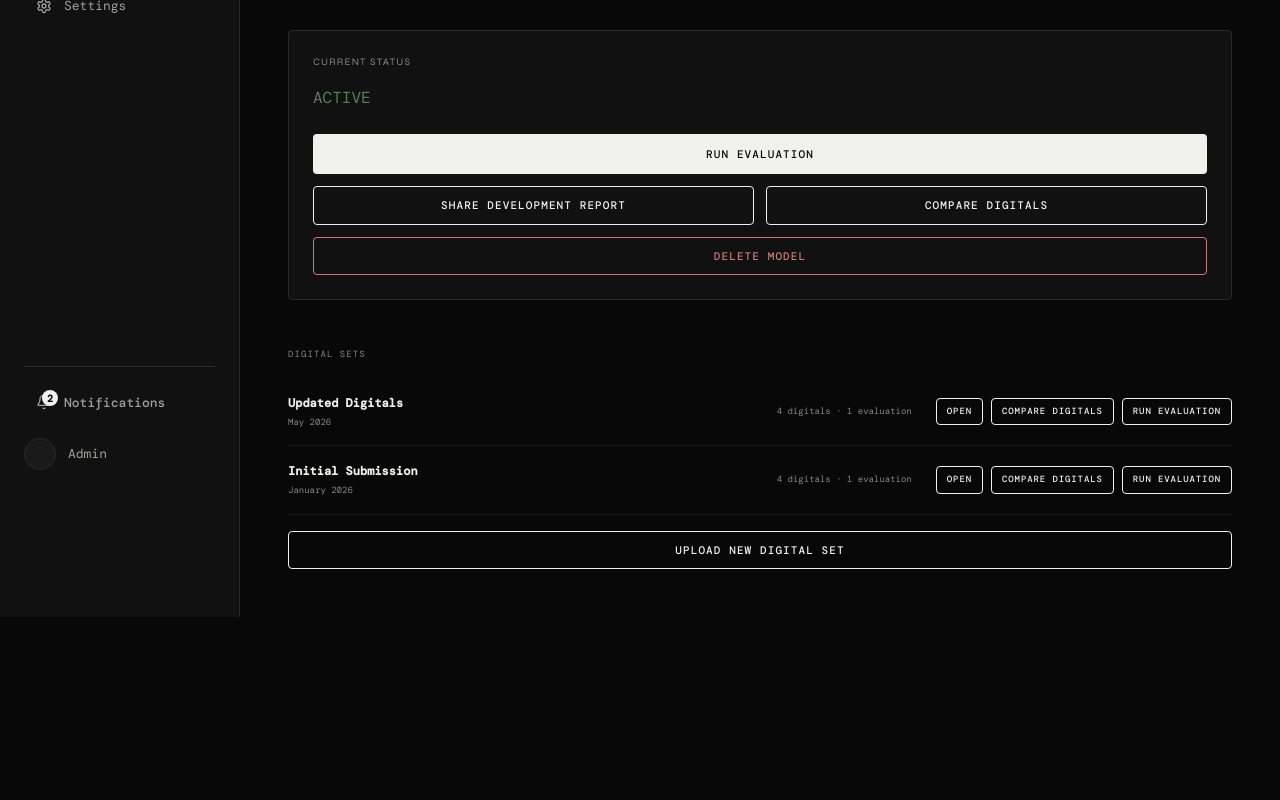
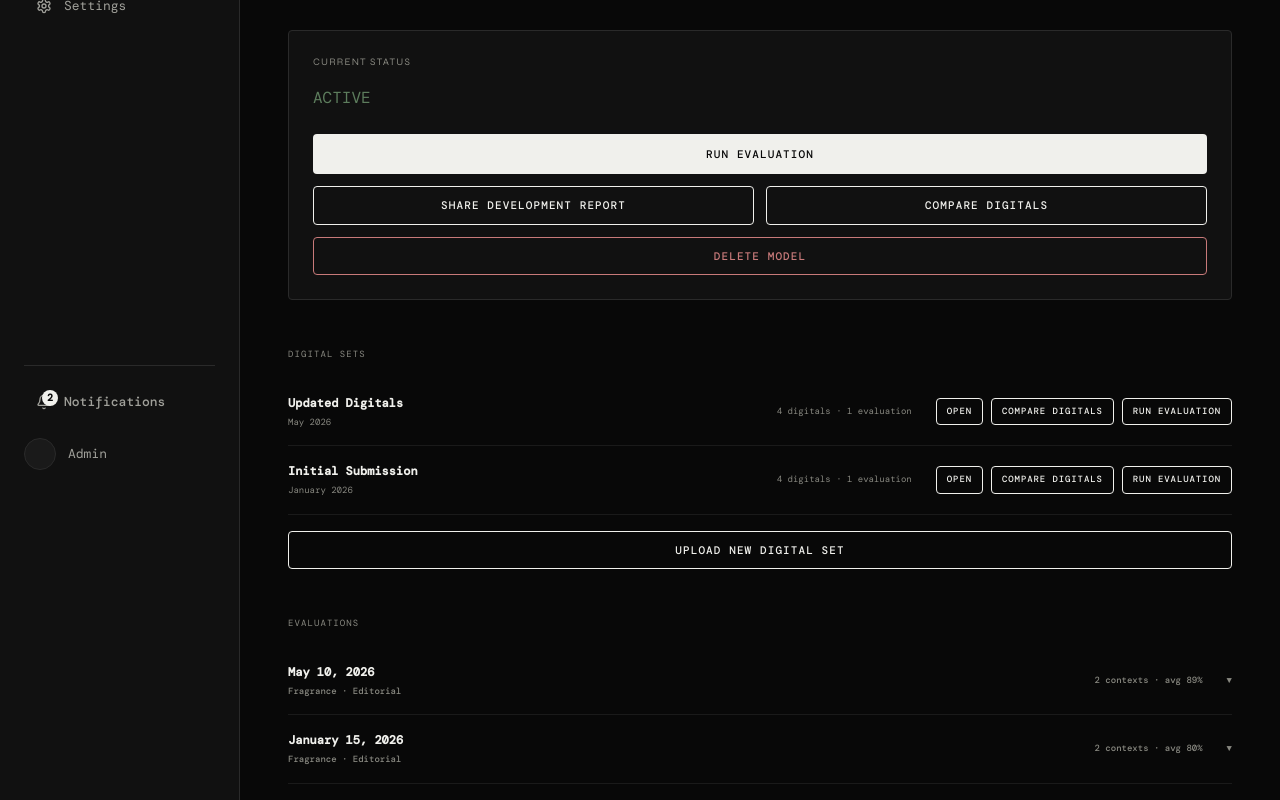
Before and after one commit to sumithproductive-ai/CastView, a React (Vite) app in the folder app/: page /roster/john-doe-roster in a window 1280 px wide. Shown: the part 330-1130 px from the top of the page. Before the commit the page ends 947 px from the top, so only its background shows below. Built offline with nearby package versions, Linux system fonts and the light colour scheme; a web font is replaced by a local one.

Commit message:
Update ProspectRenderHistory.tsx

```diff
--- a/app/src/app/components/ProspectRenderHistory.tsx
+++ b/app/src/app/components/ProspectRenderHistory.tsx
@@ -211,6 +211,7 @@ export function ProspectRenderHistory({
     setId: string;
     evalId: string;
   } | null>(null);
+  const [openEvalId, setOpenEvalId] = useState<string | null>(null);
   const navigate = useNavigate();
 
   const resetUploadFormState = () => {
@@ -260,6 +261,16 @@ export function ProspectRenderHistory({
         ) ?? 0;
   const hasDigitalSets = digitalSetCount > 0;
   const digitalSetsForDisplay = isProspect ? profileDigitalSets : digitalSets;
+  const allEvaluations = digitalSetsForDisplay
+    .flatMap((ds) =>
+      (ds.evaluations ?? []).map((ev) => ({
+        id: ev.id,
+        completedAt: ev.completedAt,
+        contexts: ev.contexts,
+        allContextNames: ev.contexts.map((c) => c.context),
+      })),
+    )
+    .sort((a, b) => b.id.localeCompare(a.id));
   const canCompare = digitalSetsForDisplay.length >= 2;
   const selectedDigitalSetForEvaluation =
     (openedSetId
@@ -651,6 +662,7 @@ export function ProspectRenderHistory({
           )}
         </div>
       ) : (
+        <>
         <div>
           <div className="mb-[16px]" style={sectionLabelStyle}>
             DIGITAL SETS
@@ -980,6 +992,179 @@ export function ProspectRenderHistory({
             UPLOAD NEW DIGITAL SET
           </button>
         </div>
+
+        {allEvaluations.length > 0 && (
+          <div className="mt-[48px]">
+            <div className="mb-[16px]" style={sectionLabelStyle}>
+              EVALUATIONS
+            </div>
+
+            <div>
+              {allEvaluations.map((ev) => {
+                const isOpen = openEvalId === ev.id;
+                const avgScore =
+                  ev.contexts.length > 0
+                    ? Math.round(
+                        ev.contexts.reduce(
+                          (sum, c) => sum + c.alignmentScore,
+                          0,
+                        ) / ev.contexts.length,
+                      )
+                    : null;
+
+                return (
+                  <div key={ev.id} style={{ borderBottom: '1px solid #1a1a1a' }}>
+                    <button
+                      type="button"
+                      onClick={() => setOpenEvalId(isOpen ? null : ev.id)}
+                      className="w-full flex items-center gap-[24px] py-[16px] text-left"
+                      style={{
+                        background: 'none',
+                        border: 'none',
+                        cursor: 'pointer',
+                      }}
+                    >
+                      <div className="flex-1 min-w-0">
+                        <div
+                          style={{
+                            fontFamily: 'var(--font-mono)',
+                            fontSize: '12px',
+                            color: '#f0f0ec',
+                            fontWeight: 700,
+                          }}
+                        >
+                          {ev.completedAt}
+                        </div>
+                        <div
+                          style={{
+                            fontFamily: 'var(--font-mono)',
+                            fontSize: '9px',
+                            color: '#888880',
+                            marginTop: '4px',
+                          }}
+                        >
+                          {ev.allContextNames.join('  ·  ')}
+                        </div>
+                      </div>
+
+                      <div
+                        style={{
+                          fontFamily: 'var(--font-mono)',
+                          fontSize: '9px',
+                          color: '#888880',
+                          flexShrink: 0,
+                        }}
+                      >
+                        {ev.contexts.length} context
+                        {ev.contexts.length !== 1 ? 's' : ''}
+                        {avgScore != null ? `  ·  avg ${avgScore}%` : ''}
+                      </div>
+
+                      <div
+                        style={{
+                          fontFamily: 'var(--font-mono)',
+                          fontSize: '9px',
+                          color: '#888880',
+                          flexShrink: 0,
+                        }}
+                      >
+                        {isOpen ? '▲' : '▼'}
+                      </div>
+                    </button>
+
+                    {isOpen && (
+                      <div className="pb-[24px]">
+                        <div className="space-y-[8px] mb-[16px]">
+                          {ev.contexts.map((ctx) => (
+                            <div
+                              key={ctx.context}
+                              className="bg-[#111111] border border-[#2a2a2a] rounded-[4px] px-[16px] py-[12px] flex items-center gap-[16px]"
+                            >
+                              <div className="w-[30%] flex-shrink-0">
+                                <div
+                                  style={{
+                                    fontFamily: 'var(--font-mono)',
+                                    fontSize: '11px',
+                                    color: '#f0f0ec',
+                                    textTransform: 'uppercase',
+                                    fontWeight: 700,
+                                  }}
+                                >
+                                  {ctx.context}
+                                </div>
+                              </div>
+
+                              <div className="flex-1 min-w-0">
+                                <p
+                                  style={{
+                                    fontFamily: 'var(--font-mono)',
+                                    fontSize: '10px',
+                                    color: '#a0a09a',
+                                    lineHeight: 1.6,
+                                    overflow: 'hidden',
+                                    display: '-webkit-box',
+                                    WebkitLineClamp: 2,
+                                    WebkitBoxOrient: 'vertical',
+                                  }}
+                                >
+                                  {ctx.reasoning}
+                                </p>
+                              </div>
+
+                              <div className="flex-shrink-0 text-right">
+                                <div
+                                  style={{
+                                    fontFamily: 'Georgia, serif',
+                                    fontSize: '24px',
+                                    color: '#f0f0ec',
+                                    lineHeight: 1,
+                                  }}
+                                >
+                                  {ctx.alignmentScore}
+                                </div>
+                                <div
+                                  style={{
+                                    fontFamily: 'var(--font-mono)',
+                                    fontSize: '8px',
+                                    color: getFitLabelColor(ctx.fitLabel),
+                                    marginTop: '4px',
+                                    letterSpacing: '0.12em',
+                                    textTransform: 'uppercase',
+                                  }}
+                                >
+                                  {ctx.fitLabel}
+                                </div>
+                              </div>
+                            </div>
+                          ))}
+                        </div>
+
+                        <button
+                          type="button"
+                          onClick={() => {
+                            const contextsParam = ev.allContextNames.join(',');
+                            navigate(
+                              `/results?name=${encodeURIComponent(activeProfile.name)}&contexts=${contextsParam}&prospectId=${resolvedEntityId}&profileType=${profileType}&evaluationId=${ev.id}`,
+                            );
+                          }}
+                          className="px-[16px] py-[10px] border border-[#f0f0ec] bg-transparent rounded-[4px] text-[11px] uppercase tracking-[0.1em] hover:bg-[#f0f0ec] hover:text-[#080808] transition-colors"
+                          style={{
+                            fontFamily: 'var(--font-mono)',
+                            color: '#f0f0ec',
+                            cursor: 'pointer',
+                          }}
+                        >
+                          VIEW FULL REPORT →
+                        </button>
+                      </div>
+                    )}
+                  </div>
+                );
+              })}
+            </div>
+          </div>
+        )}
+        </>
       )}
 
       {showUploadForm && (
```
